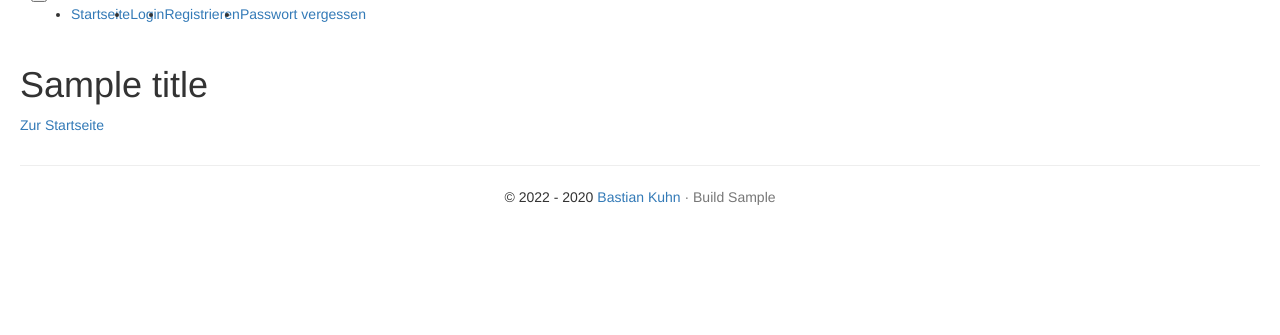
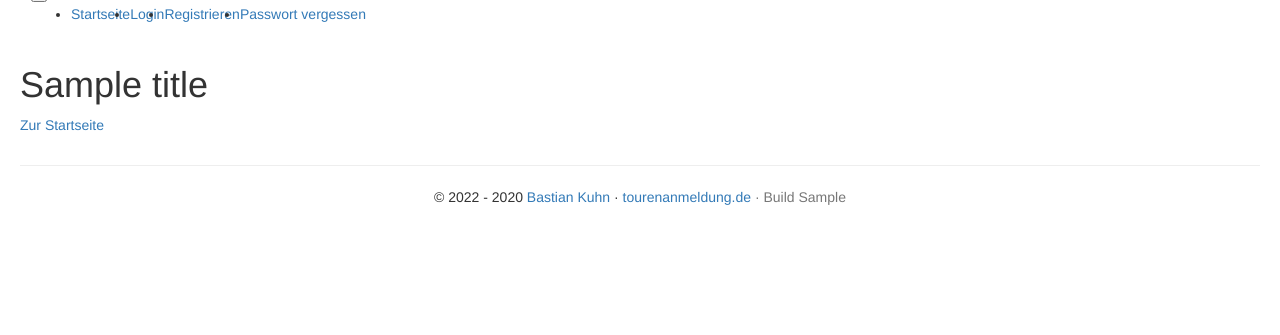
Before and after one commit to Bastian-Kuhn/eventmanager, a Python web app: template application/templates/error.html in a window 1280 px wide. Shown: the part 17-352 px from the top of the page. Run offline with Jinja, Linux system fonts and the light colour scheme; the template is opened without the code that fills it: most values are stand-ins (such as "Sample title", 1, 10 or a date in 2020); some libraries are stand-ins or nearby versions.

Commit message:
Domain tourenanmeldung.de im Footer verlinken

```diff
--- a/application/templates/base.html
+++ b/application/templates/base.html
@@ -102,6 +102,7 @@
 
   <!-- Copyright -->
   <div class="footer-copyright text-center py-3">© 2022 - {{ now.year }} <a href="https://bastian-kuhn.de">Bastian Kuhn</a>
+    · <a href="https://tourenanmeldung.de">tourenanmeldung.de</a>
     {% if app_build %}<span class="text-muted"> · Build {{ app_build }}</span>{% endif %}
   </div>
   <!-- Copyright -->
```
